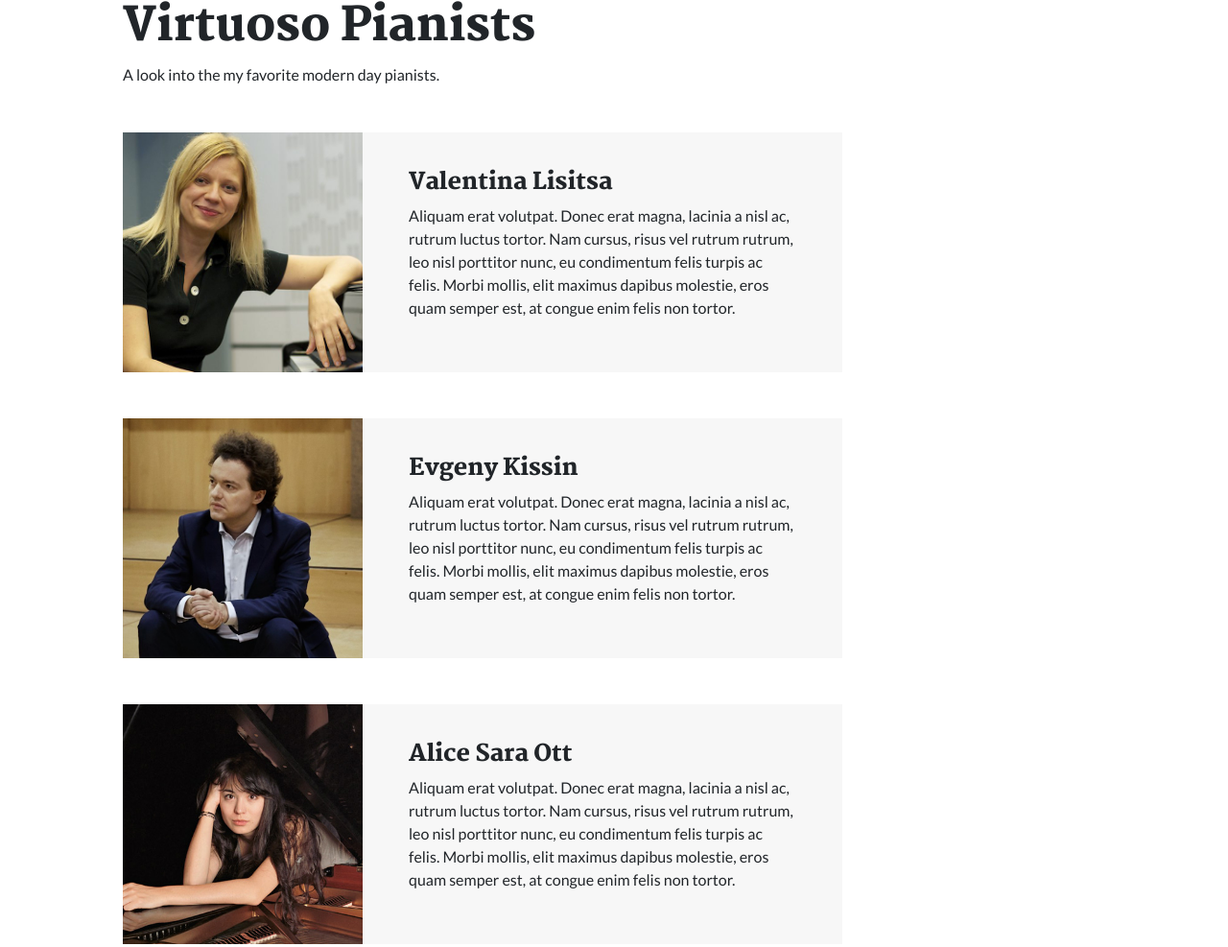
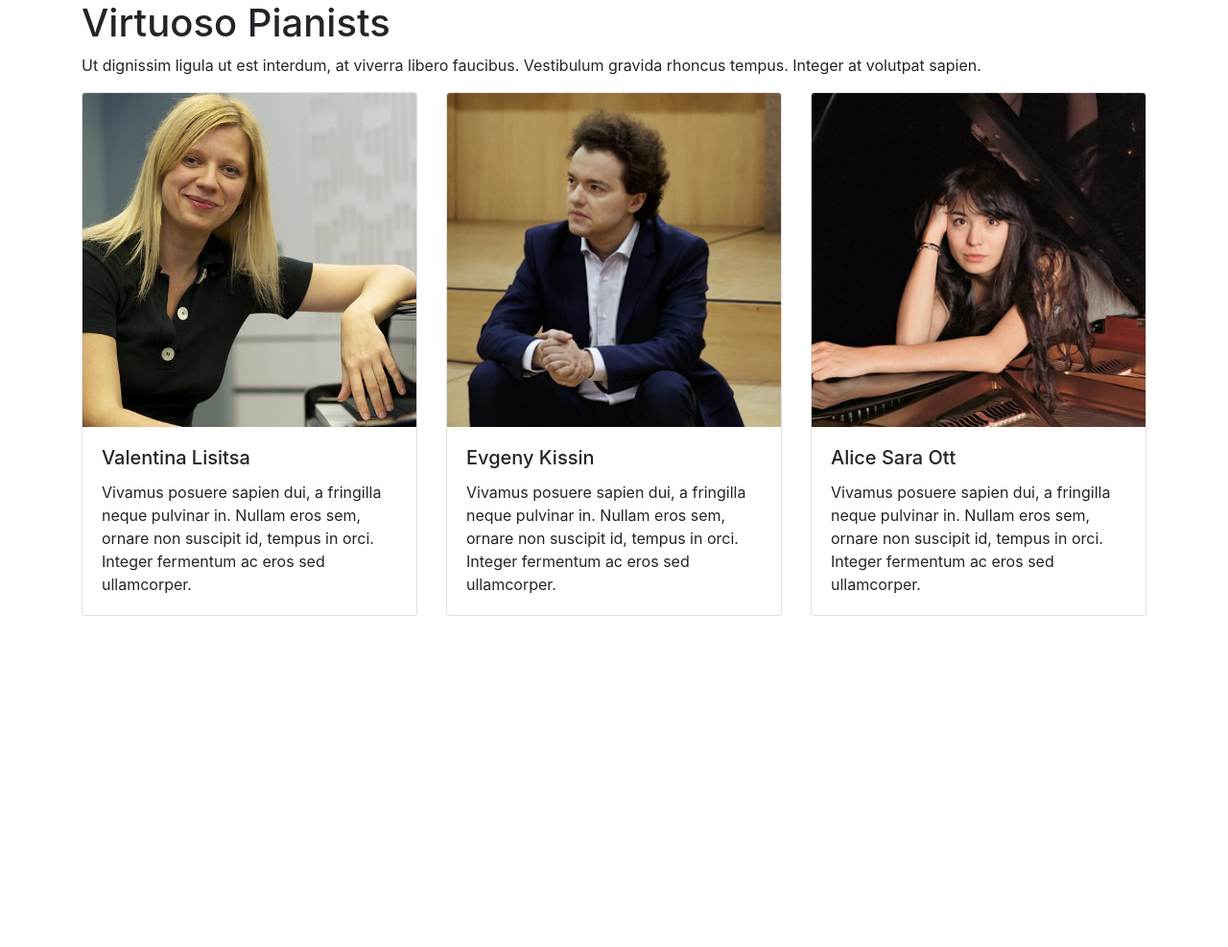
Before and after one commit to itsjeevan/bootstrap-mockup, a plain HTML site: page index.html in a window 1280 px wide. Shown: the whole page at 96% size. After the commit the page ends 800 px from the top, so only its background shows below. Drawn offline with nearby package versions, Linux system fonts and the light colour scheme.

Commit message:
Switched to Bootstrap

```diff
--- /dev/null
+++ b/css/custom.css
@@ -0,0 +1,14 @@
+h1 a, a.card {
+    color: inherit;
+    text-decoration: inherit;
+    transition: background-color 0.5s ease, color 0.5s ease;
+}
+
+a.card:hover {
+    background-color: #4287f5;
+    color: white;
+}
+
+h1 a:hover {
+    text-decoration: none;
+}
--- a/css/main.css
+++ /dev/null
@@ -1,58 +0,0 @@
-/* Fonts */
-@import url('https://fonts.googleapis.com/css2?family=Lato&family=Martel:wght@900&display=swap');
-/* Fonts */
-
-
-/* Global */
-body {
-    margin-left: 10%;
-    margin-right: 10%;
-    font-family: 'Lato', sans-serif;
-}
-
-h1, h2 {
-    font-family: 'Martel', serif;
-}
-
-h1 {
-    font-size: 3rem;
-}
-
-h2 {
-    font-size: 1.5rem;
-}
-
-a {
-    color: inherit;
-    text-decoration: inherit;
-}
-/* Global */
-
-
-/* Pianist */
-.pianist {
-    display: flex;
-    flex-direction: row;
-    background-color: #f7f7f7;
-    width: fit-content;
-    margin: 3rem 0;
-    transition: background-color 0.5s ease, color 0.5s ease;
-}
-
-.pianist img {
-    width: 250px;
-}
-
-.pianist-info {
-    max-width: 500px;
-    display: flex;
-    flex-direction: column;
-    justify-content: center;
-    padding: 0 3rem;
-}
-
-.pianist:hover {
-    background-color: #4287f5;
-    color: white;
-}
-/* Pianist */
--- a/index.html
+++ b/index.html
@@ -7,42 +7,84 @@
         <meta charset="utf-8">
         <meta name="viewport" content="width=device-width, initial-scale=1, shrink-to-fit=no">
         <link rel="stylesheet" href="https://stackpath.bootstrapcdn.com/bootstrap/4.3.1/css/bootstrap.min.css" integrity="sha384-ggOyR0iXCbMQv3Xipma34MD+dH/1fQ784/j6cY/iJTQUOhcWr7x9JvoRxT2MZw1T" crossorigin="anonymous">
-        <link rel="stylesheet" href="css/main.css">
+        <link rel="stylesheet" href="css/custom.css">
     </head>
 
     <body>
 
-        <h1>Virtuoso Pianists</h1>
-        <p>A look into the my favorite modern day pianists.</p>
+        <div class="container">
+
+            <h1><a href="index.html">Virtuoso Pianists</a></h1>
+            <p>Ut dignissim ligula ut est interdum, at viverra libero faucibus. Vestibulum gravida rhoncus tempus. Integer at volutpat sapien.</p>
 
 
-        <section id="pianists">
+            <div class="row">
 
-            <a href="lisitsa.html" class="pianist">
-                    <img src="images/lisitsa.jpg" alt="A picture of pianist Valentina Lisitsa.">
-                    <div class="pianist-info">
-                        <h2>Valentina Lisitsa</h2>
-                        <p>Aliquam erat volutpat. Donec erat magna, lacinia a nisl ac, rutrum luctus tortor. Nam cursus, risus vel rutrum rutrum, leo nisl porttitor nunc, eu condimentum felis turpis ac felis. Morbi mollis, elit maximus dapibus molestie, eros quam semper est, at congue enim felis non tortor.</p>
+                <div class="col-md mb-5">
+                    <a href="valentina.html" class="card">
+                        <img src="images/valentina.jpg" class="card-img-top" alt="Pianist Valentina Lisitsa.">
+                        <div class="card-body">
+                          <h5 class="card-title">Valentina Lisitsa</h5>
+                          <p class="card-text">Vivamus posuere sapien dui, a fringilla neque pulvinar in. Nullam eros sem, ornare non suscipit id, tempus in orci. Integer fermentum ac eros sed ullamcorper.</p>
+                        </div>
+                    </a>
+                </div>
+
+                <div class="col-md mb-5">
+                    <a href="evgeny.html" class="card">
+                        <img src="images/evgeny.png" class="card-img-top" alt="Pianist Evgeny Kissin.">
+                        <div class="card-body">
+                          <h5 class="card-title">Evgeny Kissin</h5>
+                          <p class="card-text">Vivamus posuere sapien dui, a fringilla neque pulvinar in. Nullam eros sem, ornare non suscipit id, tempus in orci. Integer fermentum ac eros sed ullamcorper.</p>
+                        </div>
+                    </a>
+                </div>
+
+                <div class="col-md mb-5">
+                    <a href="alice.html" class="card">
+                        <img src="images/alice.jpg" class="card-img-top" alt="Pianist Alice Sara Ott.">
+                        <div class="card-body">
+                          <h5 class="card-title">Alice Sara Ott</h5>
+                          <p class="card-text">Vivamus posuere sapien dui, a fringilla neque pulvinar in. Nullam eros sem, ornare non suscipit id, tempus in orci. Integer fermentum ac eros sed ullamcorper.</p>
+                        </div>
+                    </a>
+                </div>
+
+            </div>
+
+
+                <!-- <div class="card-deck">
+
+                    <div class="card">
+                      <img src="images/lisitsa.jpg" class="card-img-top" alt="...">
+                      <div class="card-body">
+                        <h5 class="card-title">Card title</h5>
+                        <p class="card-text">This is a wider card with supporting text below as a natural lead-in to additional content. This content is a little bit longer.</p>
+                      </div>
                     </div>
-            </a>
 
-            <a href="kissin.html" class="pianist">
-                <img src="images/kissin.png" alt="A picture of pianist Evgeny Kissin.">
-                <div class="pianist-info">
-                    <h2>Evgeny Kissin</h2>
-                    <p>Aliquam erat volutpat. Donec erat magna, lacinia a nisl ac, rutrum luctus tortor. Nam cursus, risus vel rutrum rutrum, leo nisl porttitor nunc, eu condimentum felis turpis ac felis. Morbi mollis, elit maximus dapibus molestie, eros quam semper est, at congue enim felis non tortor.</p>
-                </div>
-            </a>
+                    <div class="card">
+                      <img src="images/kissin.png" class="card-img-top" alt="...">
+                      <div class="card-body">
+                        <h5 class="card-title">Card title</h5>
+                        <p class="card-text">This card has supporting text below as a natural lead-in to additional content.</p>
+                      </div>
+                    </div>
 
-            <a href="ott.html" class="pianist">
-                    <img src="images/ott.jpg" alt="A picture of pianist Alice Sara Ott.">
-                    <div class="pianist-info">
-                        <h2>Alice Sara Ott</h2>
-                        <p>Aliquam erat volutpat. Donec erat magna, lacinia a nisl ac, rutrum luctus tortor. Nam cursus, risus vel rutrum rutrum, leo nisl porttitor nunc, eu condimentum felis turpis ac felis. Morbi mollis, elit maximus dapibus molestie, eros quam semper est, at congue enim felis non tortor.</p>
+                    <div class="card">
+                      <img src="images/ott.jpg" class="card-img-top" alt="...">
+                      <div class="card-body">
+                        <h5 class="card-title">Card title</h5>
+                        <p class="card-text">This is a wider card with supporting text below as a natural lead-in to additional content. This card has even longer content than the first to show that equal height action.</p>
+                      </div>
                     </div>
-            </a>
 
-        </section>
+                  </div> -->
+
+
+        </div>
+
+
 
         <script src="https://code.jquery.com/jquery-3.3.1.slim.min.js" integrity="sha384-q8i/X+965DzO0rT7abK41JStQIAqVgRVzpbzo5smXKp4YfRvH+8abtTE1Pi6jizo" crossorigin="anonymous"></script>
         <script src="https://cdnjs.cloudflare.com/ajax/libs/popper.js/1.14.7/umd/popper.min.js" integrity="sha384-UO2eT0CpHqdSJQ6hJty5KVphtPhzWj9WO1clHTMGa3JDZwrnQq4sF86dIHNDz0W1" crossorigin="anonymous"></script>
```
Also changed, not shown: alice.html (added), evgeny.html (added), images/alice.jpg (renamed from images/ott.jpg), images/evgeny.png (renamed from images/kissin.png), images/valentina.jpg (renamed from images/lisitsa.jpg), valentina.html (added).
